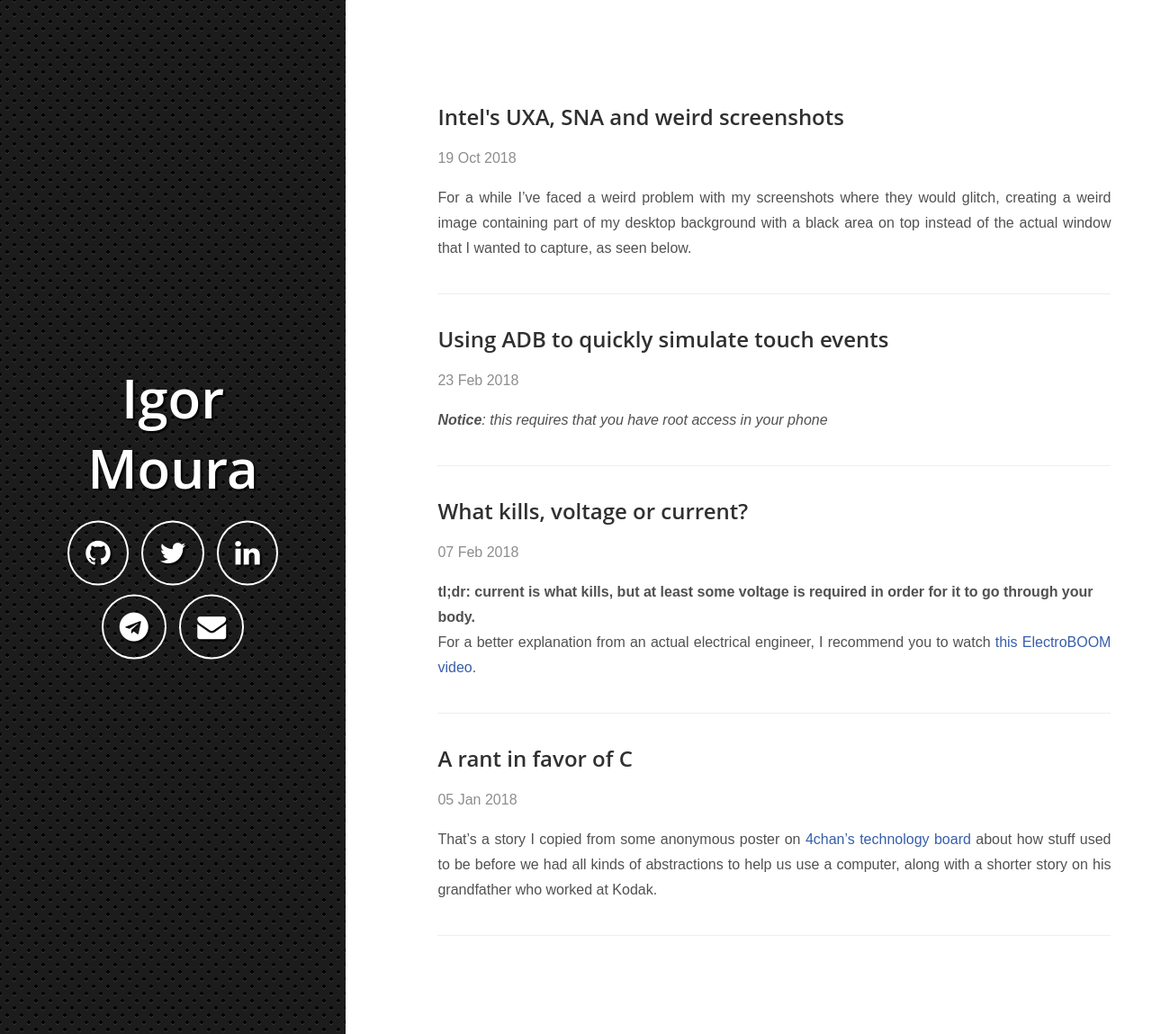
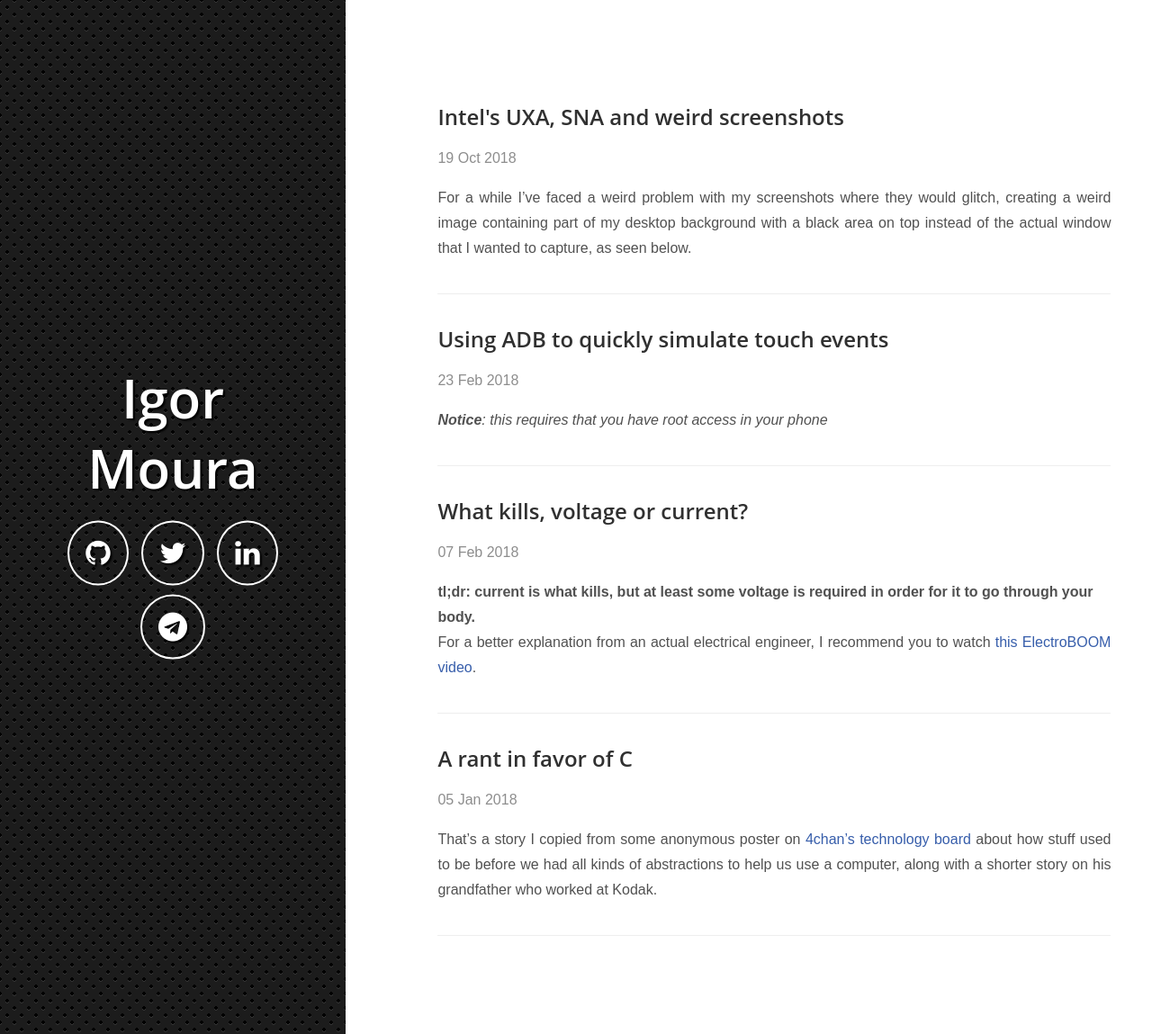
Before and after one commit to igormp/blog, a Jekyll site: the page built from index.html, in a window 1280 px wide. Shown: the whole page at 90% size. Built offline with Jekyll 4.4.1, drawn with Linux system fonts in a browser that asks for light colours.

Commit message:
new favicon

```diff
--- a/404.html
+++ b/404.html
@@ -7,8 +7,8 @@
     <ul class="icons">
       <li><a class="fa fa-2x fa-github" href="https://github.com/igormp"><span class="description">GitHub</span></a></li>
       <li><a class="fa fa-2x fa-twitter" href="https://twitter.com/igormp"><span class="description">Twitter</span></a></li>
-      <li><a class="fa fa-2x fa-linkedin" href="https://br.linkedin.com/in/igormp2"><span class="description">LinkedIn</span></a></li>
-      <li><a class="fa fa-2x fa-envelope" href="mailto:igorphilippini@hotmail.com"><span class="description">Email</span></a></li>
+      <li><a class="fa fa-2x fa-linkedin" href="https://linkedin.com/in/igormp2"><span class="description">LinkedIn</span></a></li>
+      <li><a class="fa fa-2x fa-telegram" href="https://t.me/igormp"><span class="description">Telegram</span></a></li>
     </ul>
   </div>
 </header>
--- a/index.html
+++ b/index.html
@@ -7,9 +7,8 @@
     <ul class="icons">
       <li><a class="fa fa-2x fa-github" href="https://github.com/igormp"><span class="description">GitHub</span></a></li>
       <li><a class="fa fa-2x fa-twitter" href="https://twitter.com/igormp"><span class="description">Twitter</span></a></li>
-      <li><a class="fa fa-2x fa-linkedin" href="https://br.linkedin.com/in/igormp2"><span class="description">LinkedIn</span></a></li>
+      <li><a class="fa fa-2x fa-linkedin" href="https://linkedin.com/in/igormp2"><span class="description">LinkedIn</span></a></li>
       <li><a class="fa fa-2x fa-telegram" href="https://t.me/igormp"><span class="description">Telegram</span></a></li>
-      <li><a class="fa fa-2x fa-envelope" href="mailto:igorphilippini@hotmail.com"><span class="description">Email</span></a></li>
     </ul>
   </div>
 </header>
```
Also changed, not shown: favicon.ico.
